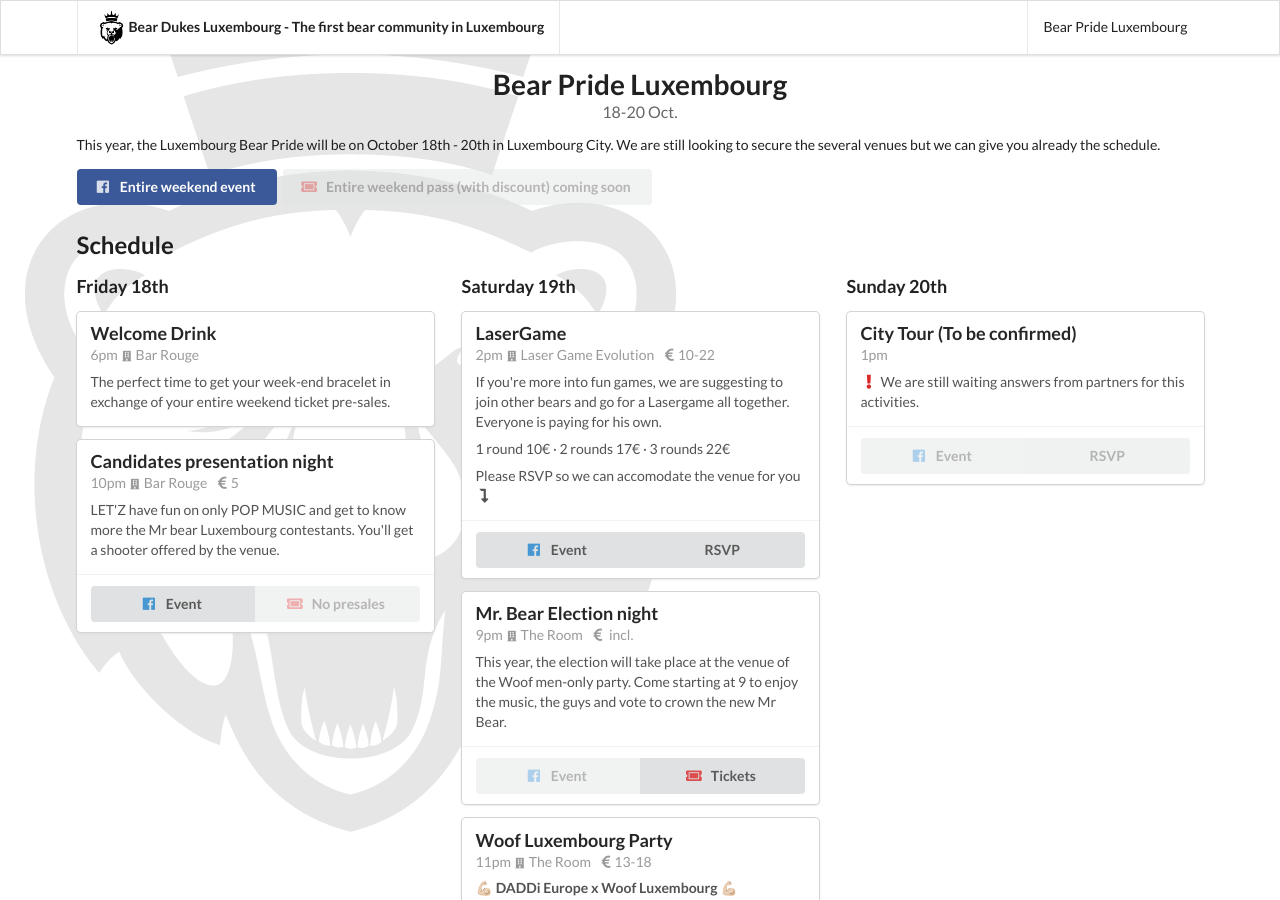
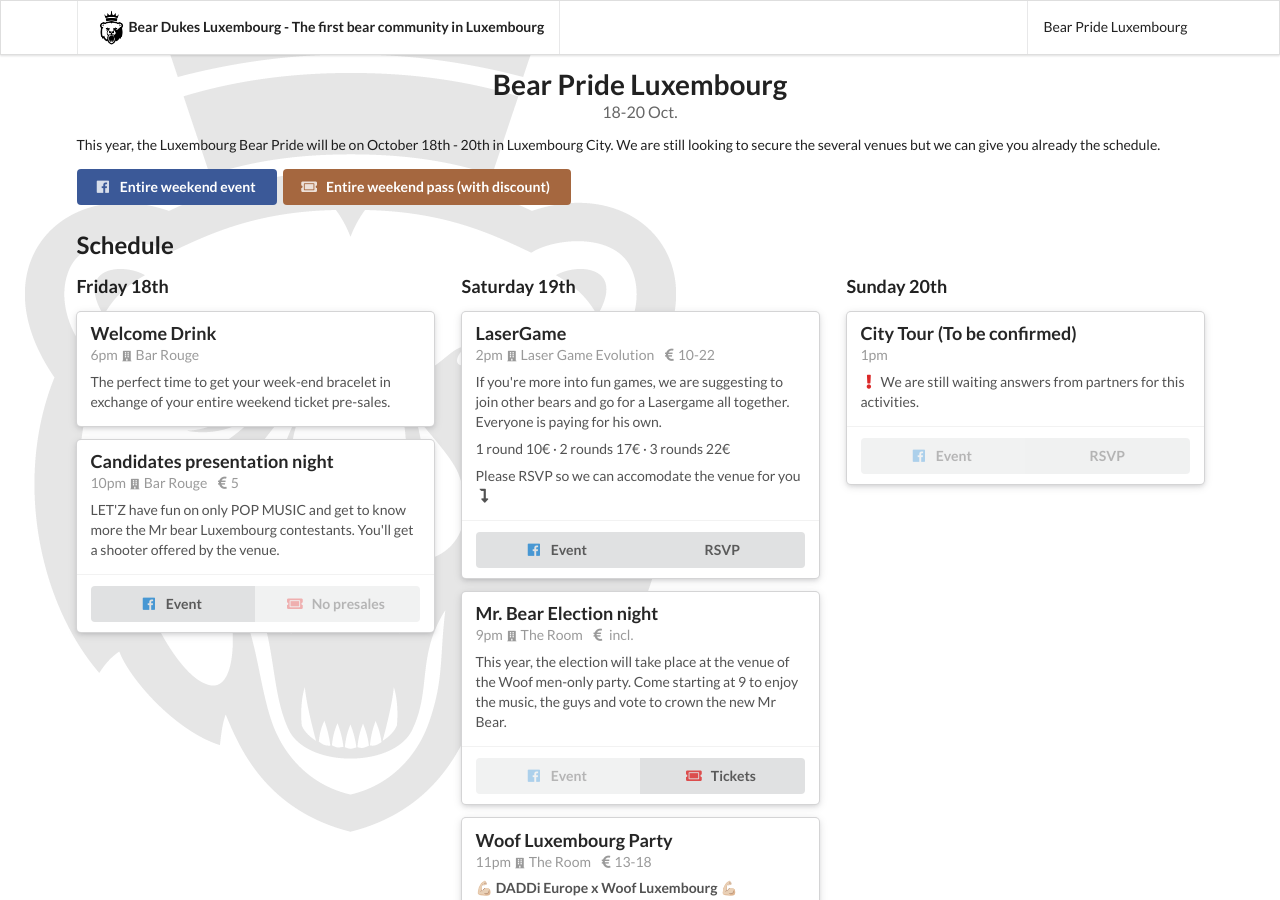
Before and after one commit to bear-dukes-luxembourg-a-s-b-l/bears.lu, a Jekyll site: the page built from BearPride.md, in a window 1280 px wide and 900 px high. Built offline with Jekyll 4.4.1, drawn with Linux system fonts in a browser that asks for light colours; nearby versions of some CDN libraries.

Commit message:
Add the entire weekend ticket link

```diff
--- a/BearPride.md
+++ b/BearPride.md
@@ -6,21 +6,21 @@
 
 This year, the Luxembourg Bear Pride will be on October 18th - 20th in Luxembourg City. We are still looking to secure the several venues but we can give you already the schedule.
 
-<a href="https://www.facebook.com/events/357291828163605/" class="ui facebook button"><i class="facebook icon"></i> Entire weekend event</a> <a href="#" class="ui disabled button"><i class="ticket alternate red icon"></i> Entire weekend pass (with discount) coming soon</a>
+<a href="https://www.facebook.com/events/357291828163605/" class="ui facebook button"><i class="facebook icon"></i> Entire weekend event</a> <a href="https://tickets.bears.lu/e/23/bear-pride-luxembourg-2019?ref=site" class="ui brown button"><i class="ticket alternate  icon"></i> Entire weekend pass (with discount)</a>
 
 ## Schedule
 
 <div class="ui three column grid">
 <div class="column">
 <h3>Friday 18th</h3>
-    <div class="ui fluid card">
+    <div class="ui raised fluid card">
         <div class="content">
             <div class="header">Welcome Drink</div>
             <div class="meta">6pm <i class="small building icon"></i> Bar Rouge</div>
             <div class="description">The perfect time to get your week-end bracelet in exchange of your entire weekend ticket pre-sales.</div>
         </div>
     </div>
-    <div class="ui fluid card">
+    <div class="ui raised fluid card">
         <div class="content">
             <div class="header">Candidates presentation night</div>
             <div class="meta">10pm <a href="https://goo.gl/maps/DHDNxchegTpxjKCcA" class=""><i class="small building icon"></i> Bar Rouge</a> <i class="euro icon"></i>5</div>
@@ -36,7 +36,7 @@
 </div>
 <div class="column">
     <h3>Saturday 19th</h3>
-    <div class="ui fluid card">
+    <div class="ui raised fluid card">
         <div class="content">
             <div class="header">LaserGame</div>
             <div class="meta">2pm <a href="https://goo.gl/maps/UKzK9Ph7LvqVDefe6" class=""><i class="small building icon"></i> Laser Game Evolution</a> <i class="euro icon"></i>10-22</div>
@@ -53,7 +53,7 @@
             </div>
         </div>
     </div>
-    <div class="ui fluid card">
+    <div class="ui raised fluid card">
         <div class="content">
             <div class="header">Mr. Bear Election night</div>
             <div class="meta">9pm <a href="https://goo.gl/maps/CqjByh2eEZFSYMgy8" class=""><i class="small building icon"></i> The Room</a> <i class="euro icon"></i> incl.</div>
@@ -66,7 +66,7 @@
         </div>
         </div>
     </div>
-    <div class="ui fluid card">
+    <div class="ui raised fluid card">
         <div class="content">
             <div class="header">Woof Luxembourg Party</div>
             <div class="meta">11pm <a href="https://goo.gl/maps/CqjByh2eEZFSYMgy8" class=""><i class="small building icon"></i> The Room</a> <i class="euro icon"></i>13-18</div>
@@ -87,7 +87,7 @@
 </div>
 <div class="column">
     <h3>Sunday 20th</h3>
-    <div class="ui fluid card">
+    <div class="ui raised fluid card">
         <div class="content">
             <div class="header">City Tour (To be confirmed)</div>
             <div class="meta">1pm</div>
```
